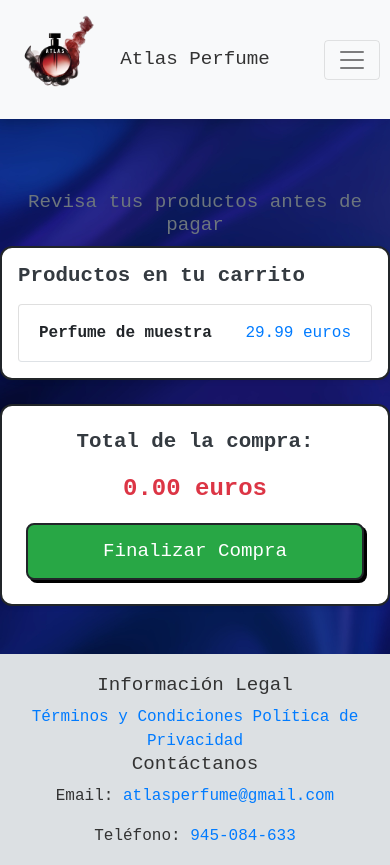
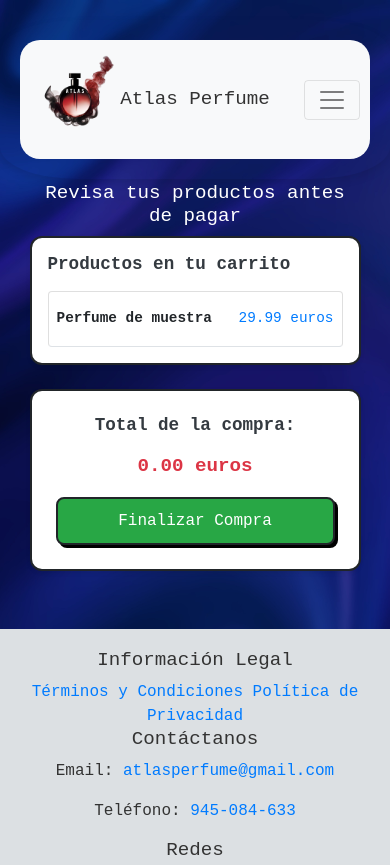
Before and after one commit to Khalidaso89/Atlas-Perfume, a PHP site: page /html/micesta.html in a window 390 px wide. Shown: the top 865 px of the page. Run offline with PHP 8.4, Linux system fonts and the light colour scheme.

Commit message:
2.3 grandes cambios en el header y la pagina principal(img, styles, flechasCarrusel...)

```diff
--- a/PaginaWeb/src/css/micestastyles.css
+++ b/PaginaWeb/src/css/micestastyles.css
@@ -8,6 +8,10 @@
 h2 {
     font-size: 1.2rem;
     font-weight: 300;
+}
+
+#h2 {
+    color: #fff;
 }
 
 /* Tarjetas de productos */
@@ -52,3 +56,33 @@ h2 {
     background-color: #218838;
     box-shadow: 5px 5px 0px #000000;
 }
+
+@media (max-width: 768px) {
+    .container-cesta {
+        max-width: 90%;
+        padding: 10px;
+    }
+
+    .card {
+        padding: 10px;
+        font-size: 0.9rem;
+    }
+
+    .card h5 {
+        font-size: 1.1rem;
+    }
+
+    .list-group-item {
+        padding: 8px;
+        font-size: 0.9rem;
+    }
+
+    #total-precio {
+        font-size: 1.2rem;
+    }
+
+    .btn-success {
+        font-size: 1rem;
+        padding: 10px 15px;
+    }
+}
--- a/PaginaWeb/src/css/styles.css
+++ b/PaginaWeb/src/css/styles.css
@@ -7,13 +7,20 @@ body {
     background-size: cover;
     background-repeat: no-repeat;
     background-attachment: fixed;
+    padding-top: 20px;
+    margin-top: 80px;
 }
-
 
 
 header {
     box-shadow: 0 4px 8px rgba(0, 0, 0, 0.1);
-    position: relative;
+    position: fixed;
+    top: 20px;
+    left: 0;
+    width: 100%;
+    padding: 20px;
+    z-index: 1000;
+    border-radius: 20%;
 }
 
 h1{
--- a/PaginaWeb/src/html/micesta.html
+++ b/PaginaWeb/src/html/micesta.html
@@ -14,7 +14,7 @@
 <body>
 
     <header>
-        <nav class="navbar navbar-expand-lg navbar-light bg-light">
+        <nav style="border-radius: 20px;" class="navbar navbar-expand-lg navbar-light bg-light">
             <div class="navbar-brand">
                 <a href="../html/perfume.html"><img src="../assets/img/logo.png" id="logo" alt="Logo"></a>
             </div>
@@ -52,7 +52,7 @@
 
     <br>
     <main class="mt-5 container-cesta ">
-        <h2 class="text-center text-secondary">Revisa tus productos antes de pagar</h2>
+        <h2 id="h2" class="text-center ">Revisa tus productos antes de pagar</h2>
 
         <!-- Lista de productos -->
         <div class="card p-3 mb-4 shadow-sm">
```
Also changed, not shown: other parts of PaginaWeb/src/css/styles.css (+33 -3 lines), PaginaWeb/src/css/formstyles.css (+19 -0 lines), PaginaWeb/src/html/iniciarsesion.html (+3 -5 lines), PaginaWeb/src/html/perfume.html (+4 -4 lines), PaginaWeb/src/js/main.js (+16 -0 lines), PaginaWeb/src/assets/img/fraganceparis4.png (added).
